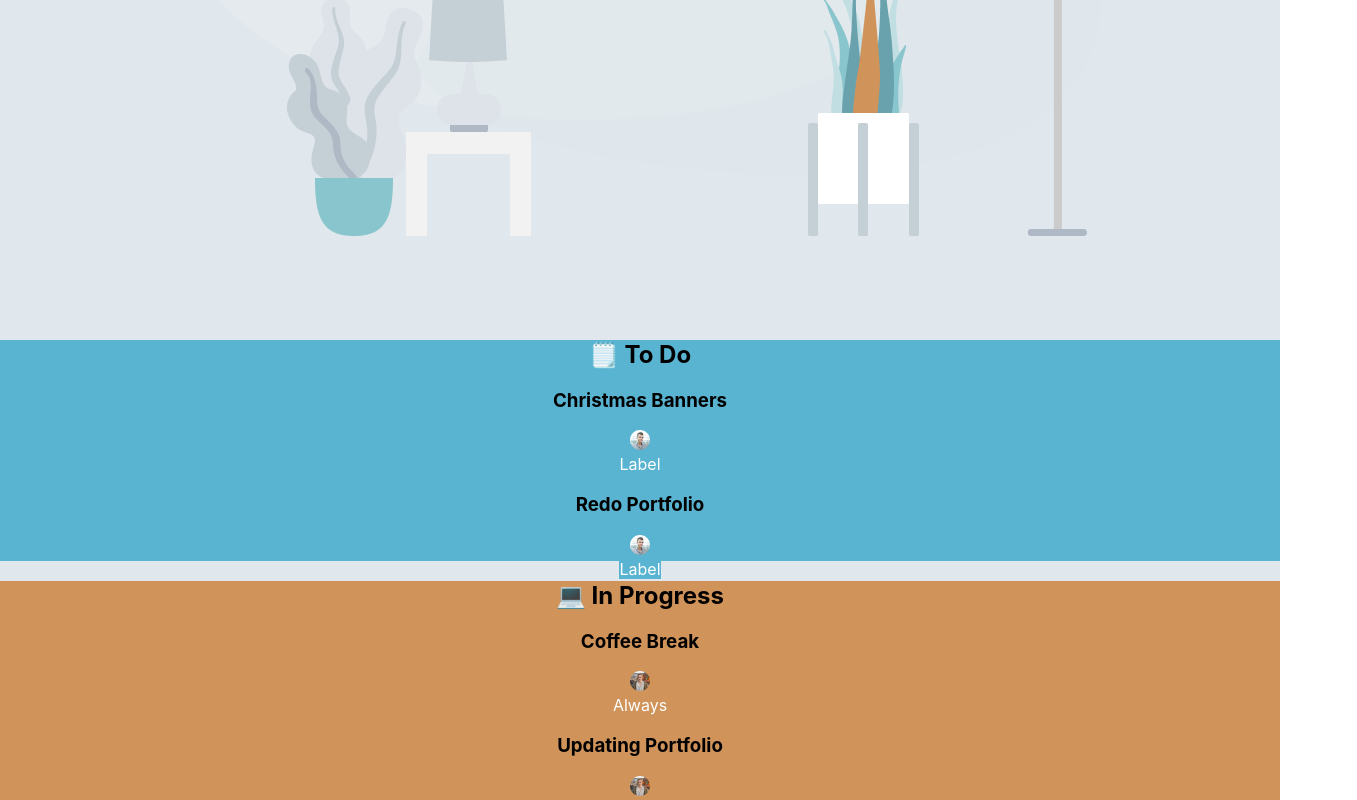
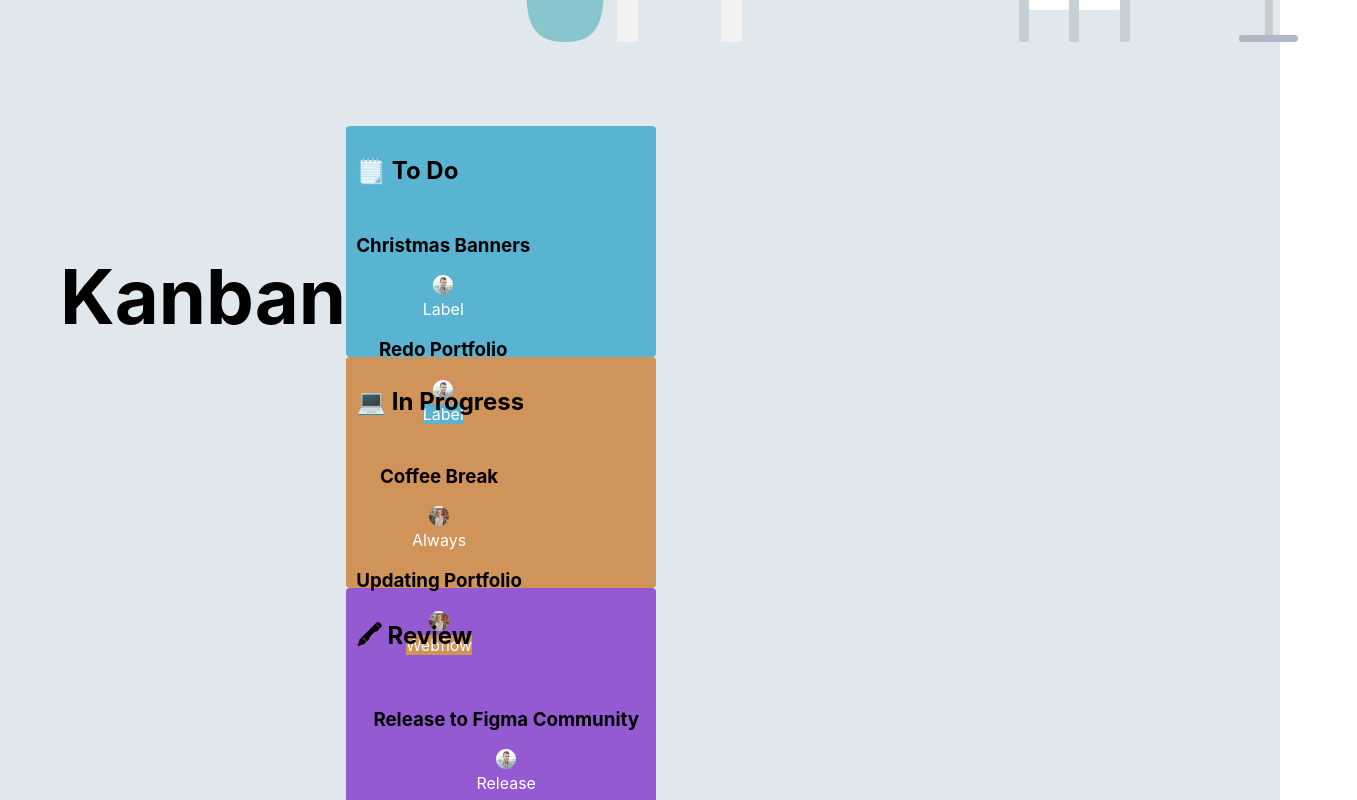
Before and after one commit to GMichaloski/projeto5-kanban, a React (Create React App) app in the folder my-app/: page / in a window 1280 px wide. Shown: the part 680-1480 px from the top of the page, 1357 px wide, since content can reach past the window. Built offline with nearby package versions, Linux system fonts and the light colour scheme.

Commit message:
pequenos detalhes no css

```diff
--- a/my-app/src/App.css
+++ b/my-app/src/App.css
@@ -2,6 +2,7 @@
   text-align: center;
   background-color: #e1e8ed;
   height: 100%;
+  display: flex;
 }
 
 .App-logo {
@@ -28,5 +29,6 @@
   margin-bottom: auto;
   padding-bottom: 10px;
 }
-.App-body {
-}
+/* .body {
+  flex-direction: row;
+} */
--- a/my-app/src/Components/Intern-card/internCard.css
+++ b/my-app/src/Components/Intern-card/internCard.css
@@ -1,6 +1,7 @@
-.InternCard {
+/* .intern-card-container {
   height: 81px;
   width: 280px;
   border-radius: 2px;
   background-color: white;
-}
+  flex-direction: row;
+} */
--- a/my-app/src/Components/extern-card/ExternCard.js
+++ b/my-app/src/Components/extern-card/ExternCard.js
@@ -5,9 +5,9 @@ const ExternCard = (props) => {
   // cardType -> todo, inprogress, review, done
 
   return (
-    <div className={`extern-card-${cardType}`}>
+    <div className={`box extern-card-${cardType}`}>
       <h2>{title}</h2>
-      {children}
+      <span class="description">{children}</span>
     </div>
   );
 };
--- a/my-app/src/Components/extern-card/externCard.css
+++ b/my-app/src/Components/extern-card/externCard.css
@@ -1,7 +1,23 @@
-.ExternCard {
-  min-width: 300px;
+.box {
+  display: flex;
+  flex-direction: column;
+  align-items: flex-start;
+  padding: 5px;
+
+  position: static;
+  width: 300px;
+  height: 221px;
+  left: 0px;
+  top: 5px;
+
+  gap: 10px;
+  padding: 10px 0 0 10px;
+
+  border-radius: 4px;
 }
-
+.description {
+  flex-direction: row;
+}
 .extern-card-todo {
   height: 221px;
   background-color: #59b4d1;
```
